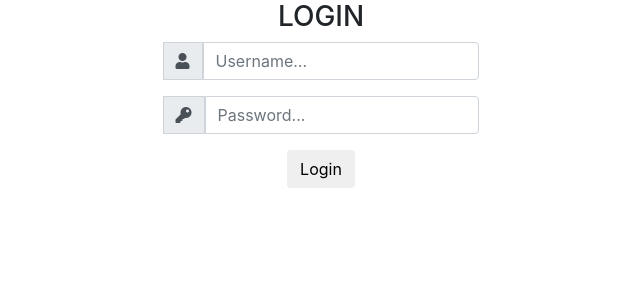
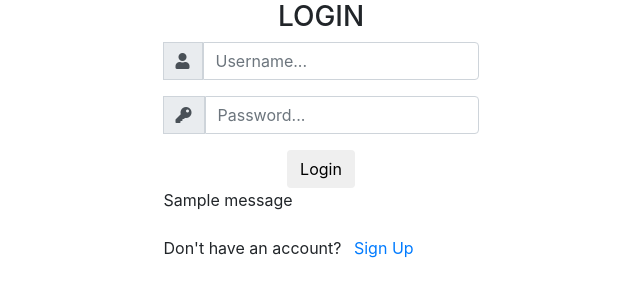
Before and after one commit to Oetam13524/oetamoni, a Django app: template design/templates/login.html in a window 1280 px wide. Shown: the part 144-444 px from the top of the page, without its empty margins (319-959 px from the left). Run offline with Django 4.2, Linux system fonts and the light colour scheme; the template is opened without the code that fills it, so the values that code supplies are empty; one stand-in notice (Sample message) is shown; parts of the project's set-up code (start-up, migrations or seed data) failed here and were passed over; some libraries are stand-ins or nearby versions.

Commit message:
Changes to login form; added message loop

```diff
--- a/design/templates/login.html
+++ b/design/templates/login.html
@@ -55,7 +55,16 @@
 
 				</div>
 
+				{% for message in messages %}
+					<p id="messages">{{message}}</p>
+				{% endfor %}
 
+				<div class="mt-4">
+					<div class="plogin">
+						Don't have an account? <a href="{% url 'register' %}" class="ml-2">Sign Up</a>
+					</div>
+
+				</div>
 			</div>
 		</div>
 	</div>
```
